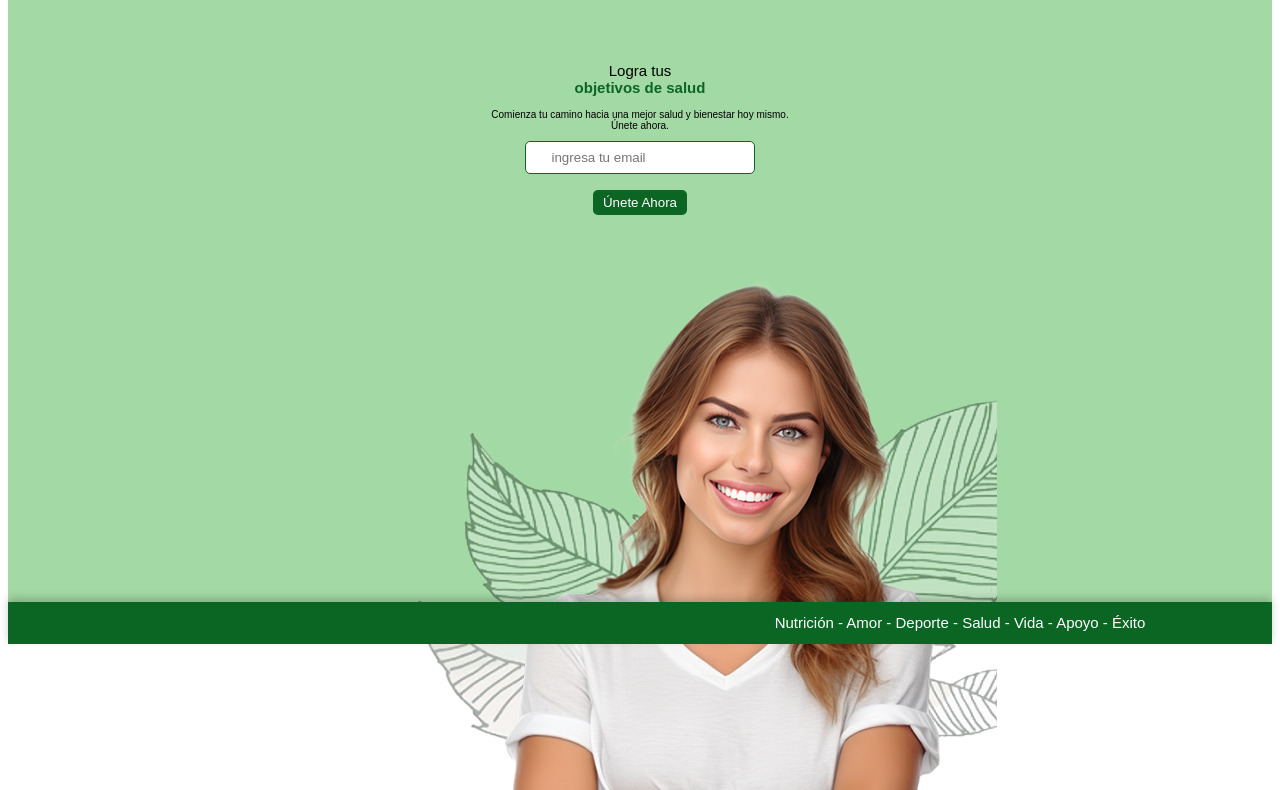
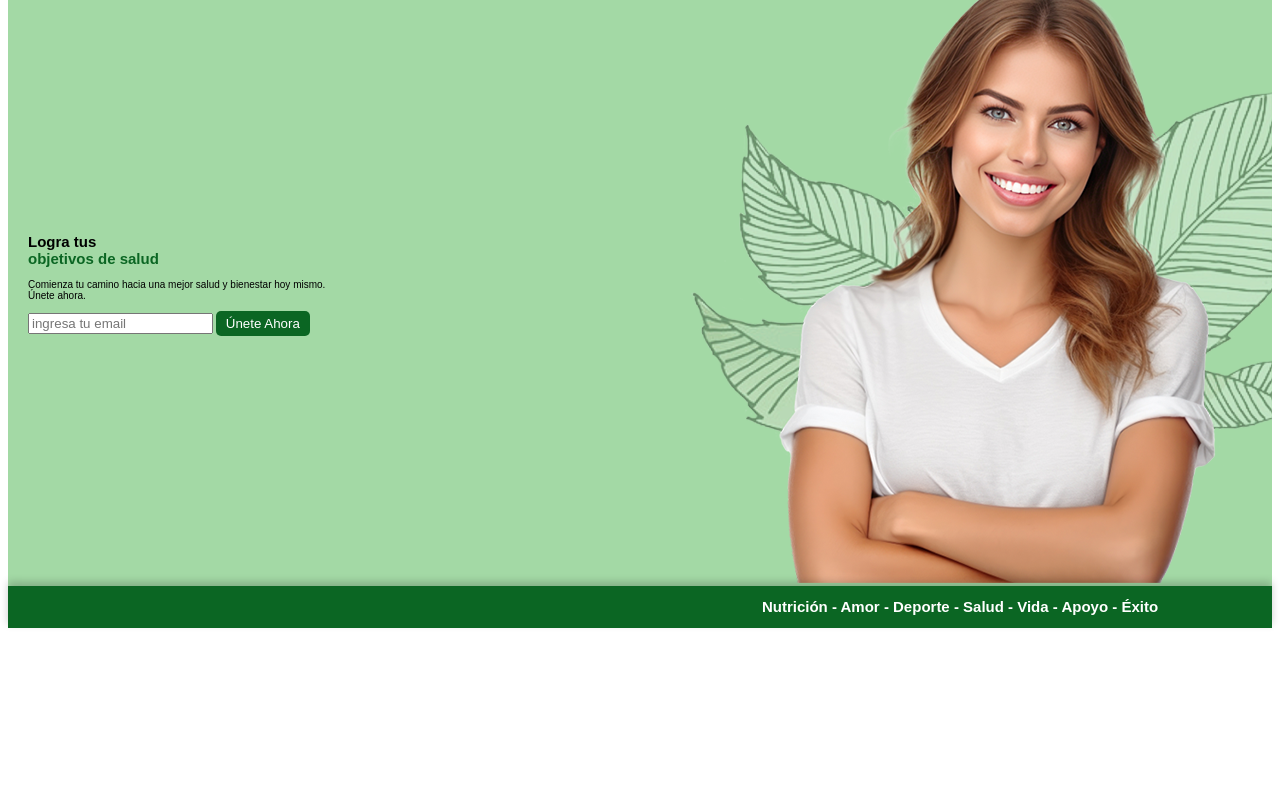
Before and after one commit to alhazar97/vitalNature, a website: page public/pages/index.html in a window 1280 px wide. Shown: the part 160-950 px from the top of the page. After the commit the page ends 800 px from the top, so only its background shows below. Drawn offline with Linux system fonts and the light colour scheme.

Commit message:
creacion de movil First

```diff
--- a/public/assets/css/index.css
+++ b/public/assets/css/index.css
@@ -1,62 +1,91 @@
 main section {
   display: flex;
-  flex-direction: column; /* En dispositivos móviles, el
+  flex-direction: column; /* Coloca los elementos uno debajo del otro */
+  justify-content: space-between; /* Espacio entre los elementos */
+  background-color: var(--verde-suave);
+  min-height: 77vh; /* Asegúrate de que el contenedor tenga altura suficiente */
+}
 
-contenido se apilará en lugar de estar uno al lado del
+.left-content {
+  text-align: center;
+}
 
-otro */
+.right-content {
+  padding-left: 7vh;
+ /* s */ /* Empuja la imagen hacia el fondo */
+}
+
+.right-content img {
+  max-width: 80vw;
+  height: auto;
+}
+
+/* Media query para pantallas más grandes (PC) */
+@media (min-width: 768px) {
+  main section {
+    flex-direction: row; /* Cambia a filas en pantalla más amplia */
+    align-items: center; /* Centra verticalmente en PC */
+    height: 68vh; /* Altura específica para PC */
+  }
+
+  .left-content {
+    padding: 20px; /* Ajusta el padding para mayor espacio en PC */
+    text-align: left; /* Alineación de texto a la izquierda en PC */
+  }
+
+  .right-content {
+    margin-left: auto;
+    padding-left: 10vw;
+  }
+
+  .right-content img {
+    max-width: 100%; /* La imagen ocupa el espacio completo */
+    height: auto; /* Altura automática */
+  }
+}
+
+/* main section {
+  display: flex;
+  justify-content: space-between;
   align-items: center;
-  height: 77vh; /* La altura de 70vh se ajusta
-
-automáticamente a la pantalla */
+  height: calc(100vh - 228px);
   background-color: var(--verde-suave);
 }
 
 .left-content {
   flex: 1;
-  padding: 5vw; /* Usa vw para que el padding responda al
+  padding: 20px;
+}
 
-tamaño de la pantalla */
-  text-align: center; /* Centra el texto en móviles */
-}
 
 .left-content .highlight {
   color: var(--verde-oscuro);
   font-weight: bold;
 }
 
+
 .left-content .email {
   display: flex;
   flex-direction: column;
   align-items: center;
-  gap: 2vh; /* Ajuste automático del espacio en función
-
-del tamaño de la pantalla */
+  gap: 10px;
 }
 
 .left-content input {
-  padding: 1vh 2vw; /* Tamaño adaptable en altura y
-
-anchura */
+  padding: 10px;
+  font-size: 1.6rem;
   border: 1px solid var(--verde-oscuro);
   border-radius: 5px;
 }
 
 .right-content {
   flex: 1;
-  padding-left: 10vw; /* Margen ajustable automáticamente
+  padding-left: 20%;
 
-en función de la pantalla */
-  display: flex;
-  justify-content: center;
 }
 
 .right-content img {
-  max-width: 80vw; /* Imagen adaptada al ancho de la
-
-pantalla */
-  height: auto; /* La altura se adapta automáticamente al
-
-ancho */
+  max-width: 100%;
+  height: 100%;
   margin-bottom: auto;
-}
+}    */
--- a/public/assets/css/styles.css
+++ b/public/assets/css/styles.css
@@ -37,13 +37,16 @@ button {
 button:hover {
   background-color: var(--negro);
 }
-h1 {
-  /* font-size: 4rem; */
-  font-weight: lighter;
+/* h1 {
+   font-size: 4rem;
+} */
+.highlight {
+  color: var(--verde-oscuro);
+  font-weight: bold;
 }
 h2 {
   /* font-size: 2rem; */
-  font-weight: lighter;
+  /* font-weight: lighter; */
   color: var(--blanco);
   animation: scroll-text 20s linear infinite;   /* Animación de desplazamiento   */
   display: inline-block;  /* Ocupa solo el ancho del contenido */
@@ -58,8 +61,10 @@ h3, p {
   font-size: 1.5rem;
 } */
 /*Header y nav*/
+
 header nav{
     display: flex;
+    justify-content: center;
     align-items: center;
     box-shadow: 0 4px 8px rgb(0, 0, 0, 0.104);
     /* margin-bottom: 10px; */
@@ -76,7 +81,7 @@ header nav{
   }
 
   #logo {
-    height: 17vh;
+    height: 15vh;
     margin-right: auto;
   }
 
@@ -87,9 +92,8 @@ header nav{
 .nav-links{
     display: flex;
     list-style: none;
-    gap: 30px;
+    gap: 5px;
     /* font-size: 1rem; */
-    margin:auto;
   }
 
   .category-links {
```
Also changed, not shown: public/pages/index.html (+2 -2 lines).
